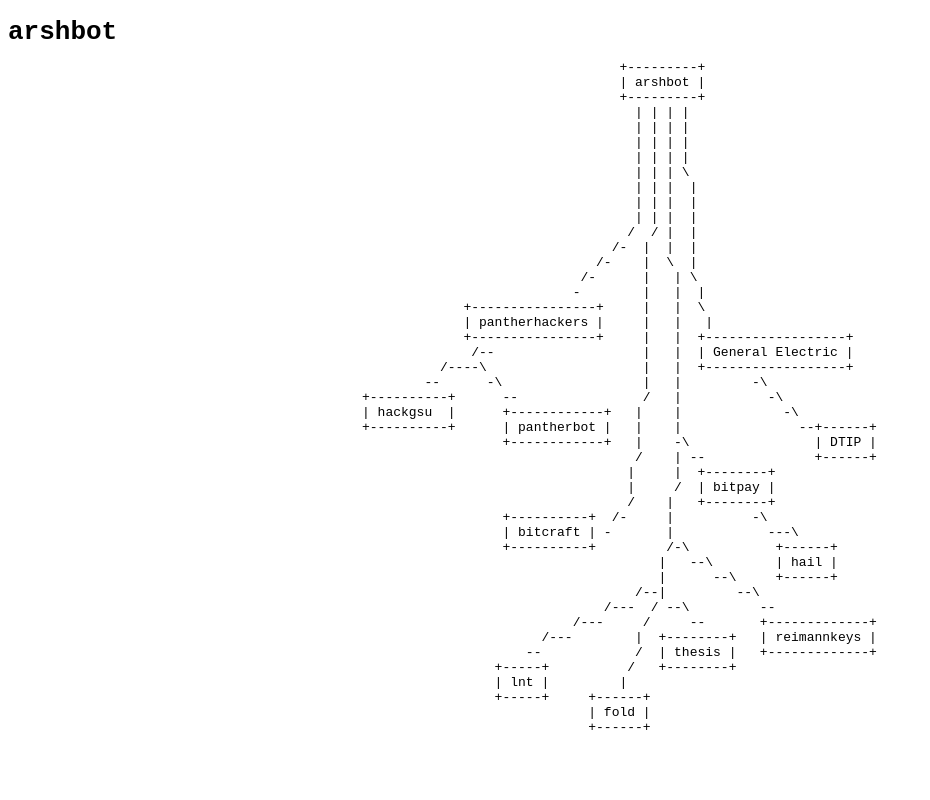
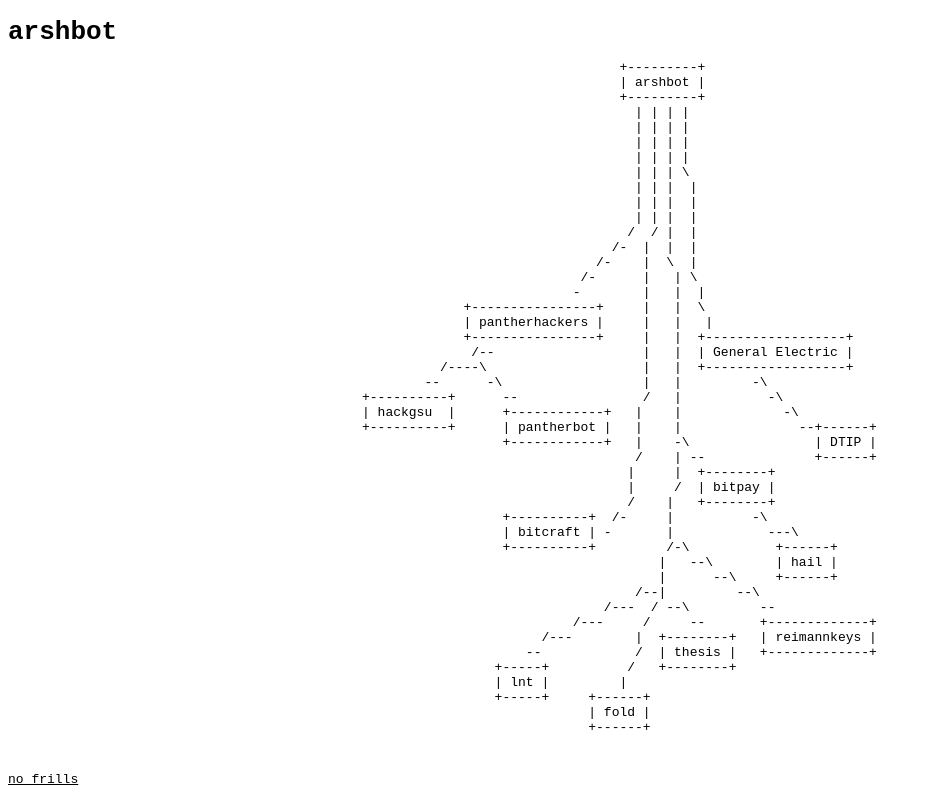
Before and after one commit to arshbot/frills-splash-page, a plain HTML site: page index.html in a window 1280 px wide. Shown: the whole page, without its empty margins (0-930 px from the left). Drawn offline with Linux system fonts and the light colour scheme.

Commit message:
frills lonking

```diff
--- a/index.html
+++ b/index.html
@@ -17,12 +17,12 @@
                 }
                 pre {
                         font-family: monospace;
-			width:300px;
-			height:200px;
-			position:absolute;
-			left:40%;
-			top:20%;
-			margin:-100px 0 0 -150px;
+			width: 300px;
+			height: 200px;
+			position: absolute;
+			left: 40%;
+			top: 20%;
+			margin: -100px 0 0 -150px;
                 }
         </style>
 </head>
@@ -76,5 +76,7 @@
                              +------+
 
         </pre>
+
+	<p style="position:absolute;bottom:0;left: 3;"><a href="https://arshbot.dev" style="color: #000000">no frills</p>
 </body>
 </html>
```
